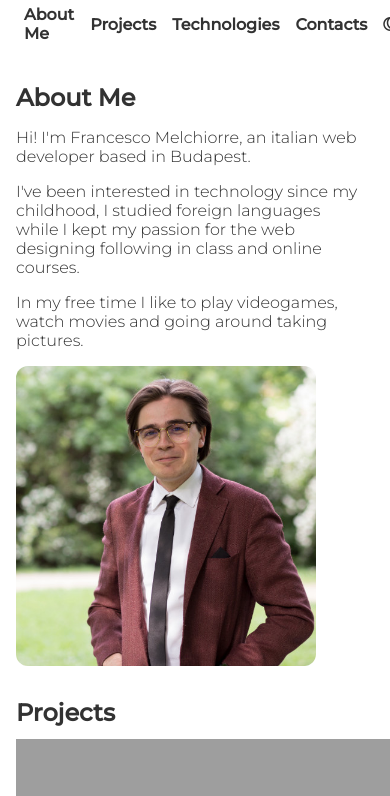
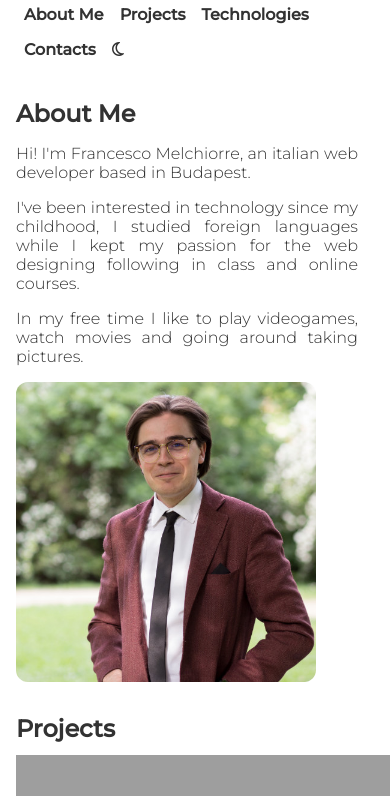
Before and after one commit to framelk92/framelk92.github.io, a plain HTML site: page index.html in a window 390 px wide. Shown: the part 48-844 px from the top of the page. Drawn offline with Linux system fonts and the light colour scheme.

Commit message:
Update index.css

```diff
--- a/index.css
+++ b/index.css
@@ -74,6 +74,7 @@ nav {
 
 .about-me-text-container {
   margin-right: var(--spacing-3);
+    text-align: justify;
 }
 
 .project-image {
@@ -169,6 +170,16 @@ a {
   align-items: center;
   padding: var(--spacing-3) 0;
   flex-direction: column;
+  width: 100%;
 }
-
+.navigation-items {
+  display: flex;
+  list-style-type: none;
+  padding: 0;
+  align-items: center;
+  margin: 0;
+  margin-left: auto;
+  width: 100%;
+  flex-wrap: wrap;
 }
+}
```
